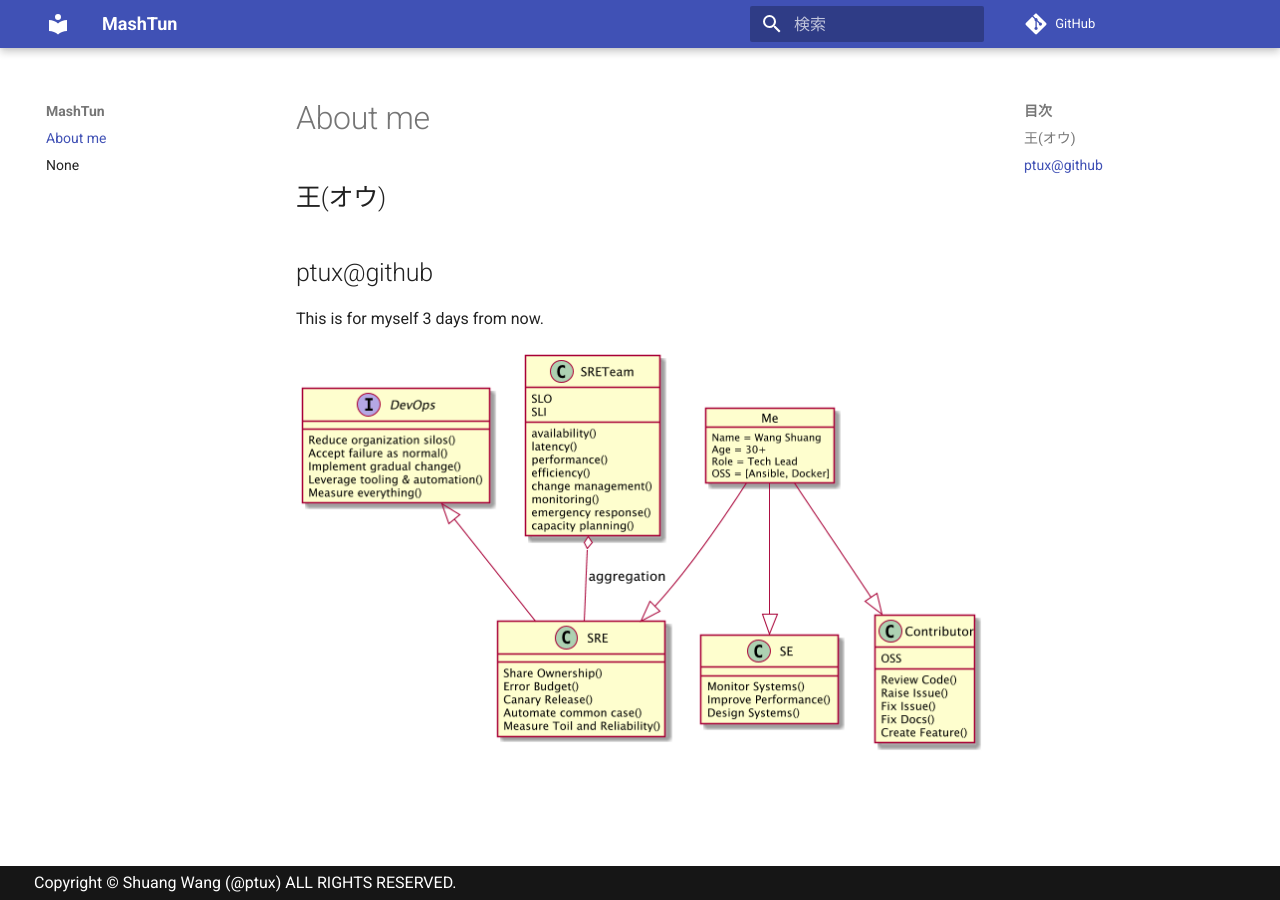
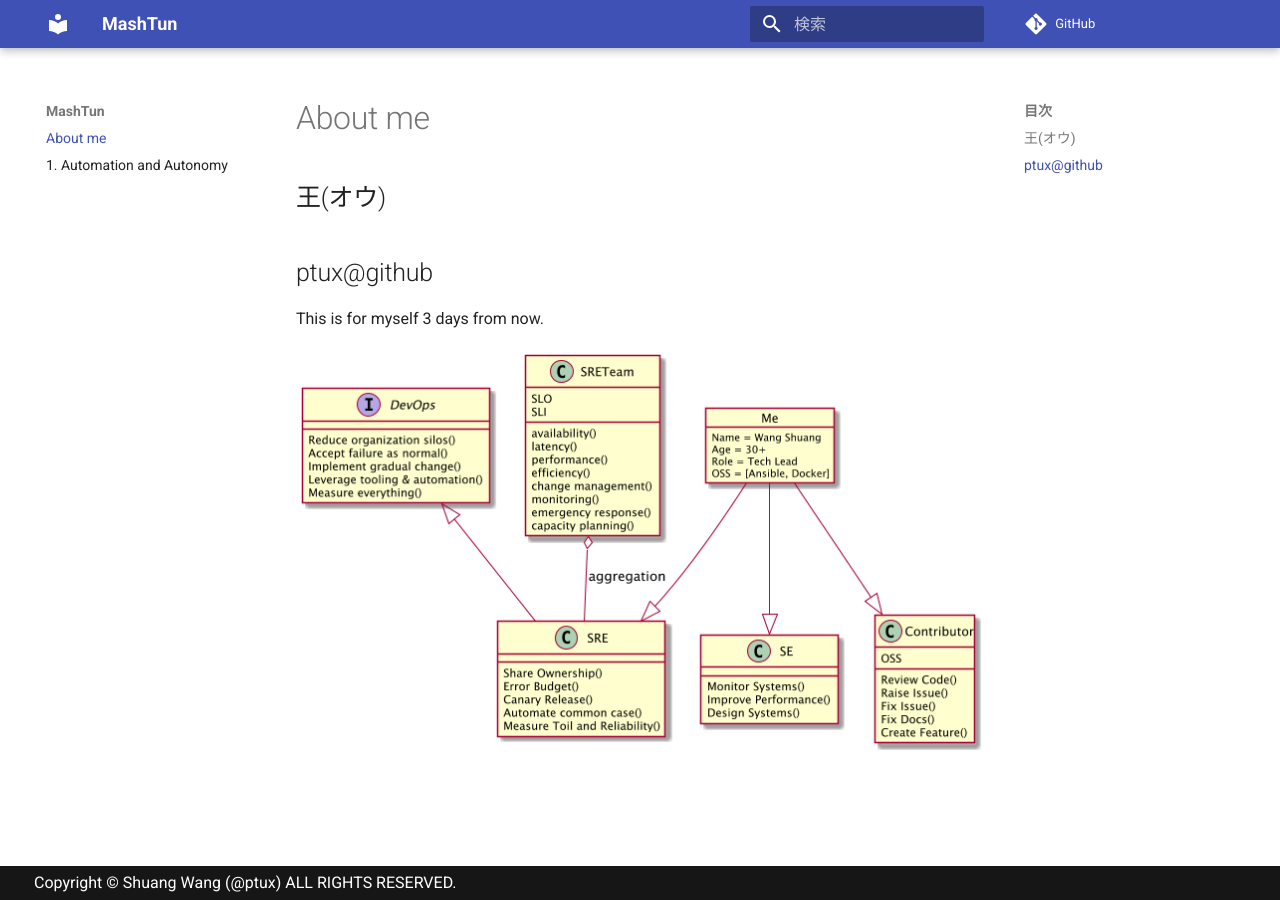
Before and after one commit to ptux/mashtun, an MkDocs documentation site: the page built from docs/index.md, in a window 1280 px wide. Built offline with MkDocs 1.6.1 and Material for MkDocs 9.7.7, drawn with Linux system fonts in a browser that asks for light colours; comment, search, counter and statistics services are not loaded.

Commit message:
try to add path2ansible

```diff
--- a/mkdocs.yml
+++ b/mkdocs.yml
@@ -19,7 +19,7 @@ google_analytics:
 
 nav:
 - 'index.md'
-- 'path2ansible'
+- 'path2ansible/1. Automation and Autonomy.md'
 #- 'design-critical-thinking.md'
 #- 'todo-app-OOADP.md'
 #- 'docker-container-inspect.md'
```
